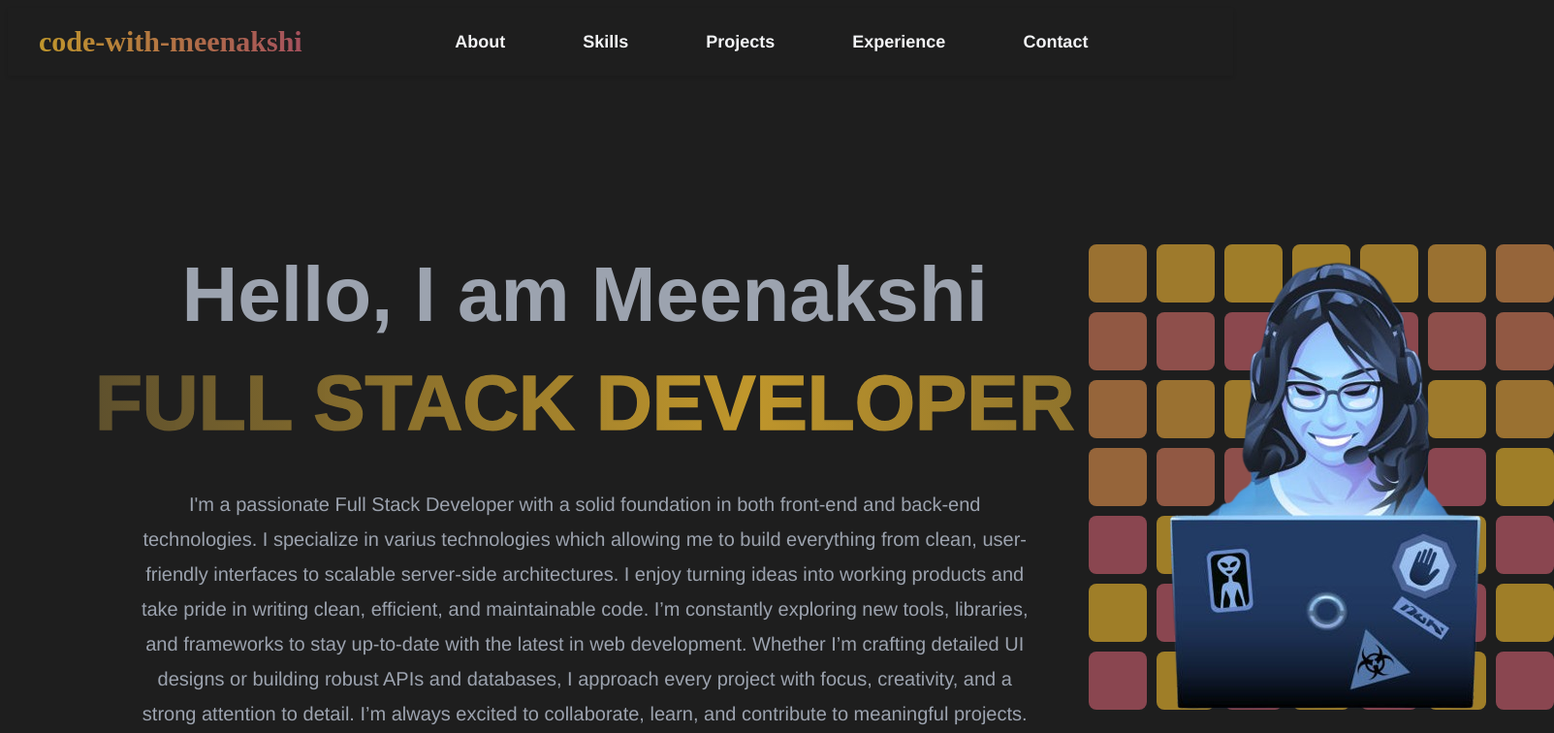
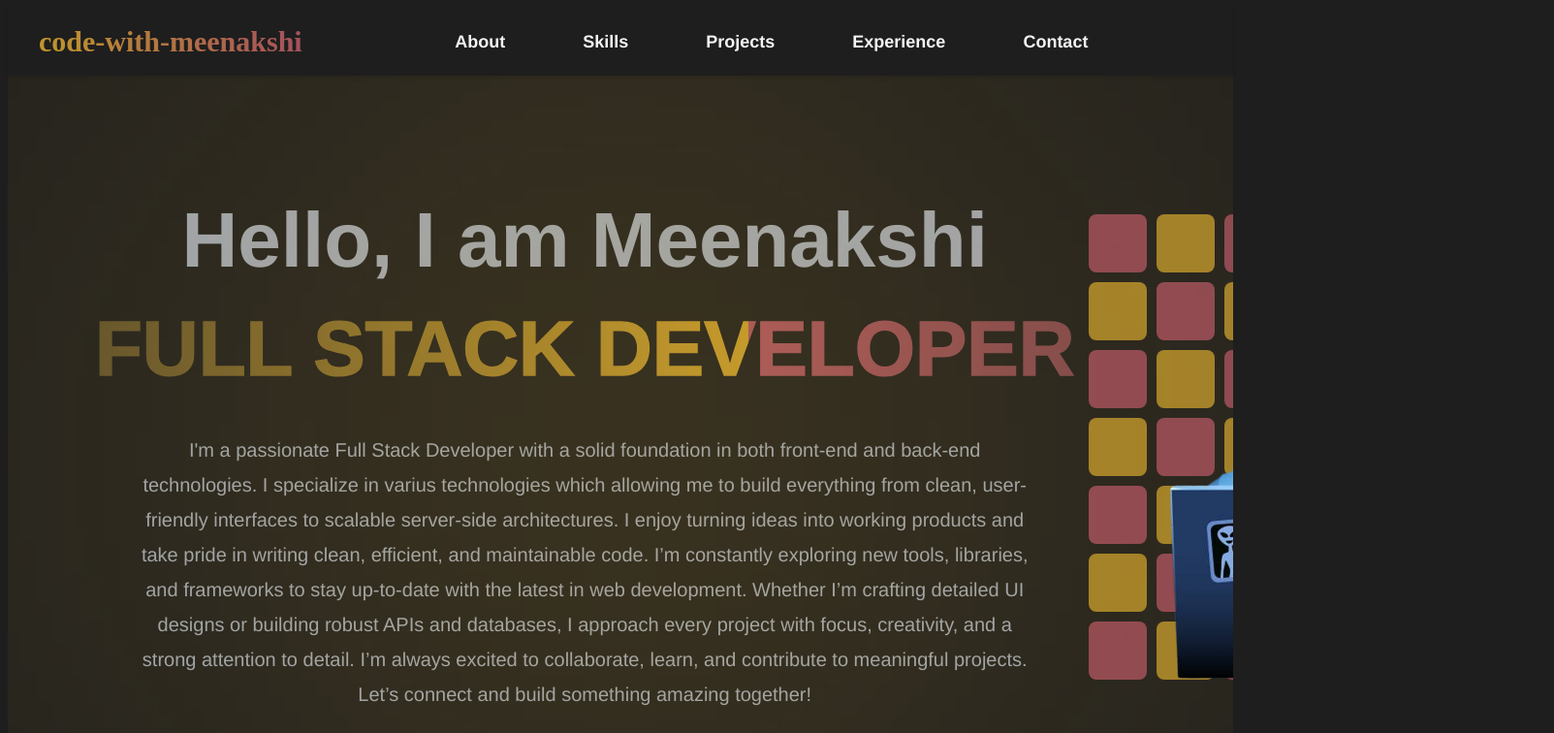
Before and after one commit to meenakshi-kondal/portfolio, an Angular app: page / in a window 1280 px wide. Shown: the top 756 px of the page at 97% size, 1603 px wide, since content can reach past the window. Built offline with nearby package versions, Linux system fonts and the light colour scheme.

Commit message:
update background of home page

```diff
--- a/public/assets/data/experience.json
+++ b/public/assets/data/experience.json
@@ -1,4 +1,10 @@
 [
+    {
+        "name": "Jupitice Justice Technologies",
+        "position": "Software Engineer",
+        "duration": "May 2025 - Present",
+        "image": "/assets/images/jupitice.png"
+    },
     {
         "name": "WisewayTec",
         "position": "Full Stack Developer",
--- a/public/assets/data/skill.json
+++ b/public/assets/data/skill.json
@@ -25,6 +25,10 @@
             {
                 "name": "Vue.js",
                 "image": "/assets/images/vue.png"
+            },
+             {
+                "name": "Vanila",
+                "image": "/assets/images/vanila.png"
             }
         ]
     },
--- a/src/app/components/home/home.component.scss
+++ b/src/app/components/home/home.component.scss
@@ -1,12 +1,17 @@
+.content-container {
+  position: relative;
+  background-color: var(--color-background);
+  overflow: hidden;
+
   .home-content {
     display: flex;
     justify-content: space-between;
     align-items: center;
     padding: 100px 0;
     gap: 40px;
+    height: 65vh;
 
     .content {
-    padding-top: 50px;
       flex: 1;
       text-align: center;
       display: flex;
@@ -24,7 +29,7 @@
         font-weight: 700;
         color: transparent;
         -webkit-text-stroke: 1.5px transparent;
-      background: linear-gradient(270deg, var(--color-primary), var(--color-surface), var(--color-primary));
+        background: linear-gradient(270deg, var(--color-primary), var(--color-surface), var(--color-secondary));
         background-size: 200% auto;
         -webkit-background-clip: text;
         -webkit-text-stroke-color: transparent;
@@ -50,11 +55,12 @@
       justify-content: flex-end;
 
       position: relative;
+
       .grid-patch {
         position: absolute;
         display: grid;
         grid-template-columns: repeat(7, 60px);
-      grid-template-rows: repeat(3, 60px);
+        grid-template-rows: repeat(4, 60px);
         gap: 10px;
         top: 5%;
         z-index: 2;
@@ -69,15 +75,25 @@
         animation: colorShift 3s infinite alternate ease-in-out;
         opacity: 0.8;
         animation-delay: var(--delay, 0s);
+
       }
 
       .square:nth-child(odd) {
         background-color: var(--color-secondary);
       }
+
       @keyframes colorShift {
-      0%   { background-color: var(--color-secondary); }
-      50%  { background-color: var(--color-primary); }
-      100% { background-color: var(--color-secondary); }
+        0% {
+          background-color: var(--color-secondary);
+        }
+
+        50% {
+          background-color: var(--color-primary);
+        }
+
+        100% {
+          background-color: var(--color-secondary);
+        }
       }
 
       img {
@@ -86,7 +102,7 @@
         z-index: 99;
       }
     }
-
+  }
 }
 
 @keyframes borderMove {
@@ -109,34 +125,56 @@
   }
 }
 
+.content-container::before {
+  content: "";
+  position: absolute;
+  top: 50%;
+  left: 50%;
+  width: 500px;
+  height: 500px;
+  background: var(--color-primary);
+  filter: blur(390px);
+  transform: translate(-50%, -50%);
+  pointer-events: none;
+  z-index: 0;
+}
+
 // mobile responsive
 @media (max-width: 768px) {
-  .home-content{
+  .home-content {
     flex-direction: column;
-    padding:0 !important;
+    padding: 0 !important;
+    height: fit-content !important;
   }
 
   .profile {
     order: -1;
+
+    .grid-patch {
+      display: none !important;
+    }
   }
 
   .content {
     text-align: center;
 
     padding-top: 0 !important;
+
     .greetings {
-      font-size: 28px!important;
+      font-size: 28px !important;
 
     }
+
     .name {
-      font-size: 30px!important;
+      font-size: 30px !important;
 
     }
+
     .description {
       line-height: 1.5 !important;
-      padding:0 10px !important;
-      margin-top:15px !important;
-      text-align:justify !important;
+      padding: 0 10px !important;
+      margin-top: 15px !important;
+      text-align: justify !important;
     }
   }
 }
--- a/src/app/components/projects/projects.component.scss
+++ b/src/app/components/projects/projects.component.scss
@@ -13,7 +13,7 @@
 		margin: 20px 0;
 		overflow: hidden;
 		color: var(--color-muted);
-		box-shadow: 0 4px 12px rgba(0, 0, 0, 0.3);
+		box-shadow: 0 4px 12px rgba(0 0 0);
 
 		.card-bar {
 			border-top-left-radius: 12px;
--- a/src/app/components/skills/skills.component.scss
+++ b/src/app/components/skills/skills.component.scss
@@ -52,6 +52,7 @@
 				font-size: var(--text-medium);
 				img {
 					margin-right: 5px;
+					border-radius: 5px;
 				}
 				.tech-name {
 					display: flex;
--- a/src/styles.scss
+++ b/src/styles.scss
@@ -28,6 +28,6 @@ body {
 // mobile responsive
 @media (max-width: 768px) {
   .content-container {
-    padding: 10px 20px !important;
+    padding: 10px 30px !important;
   }
 }
```
Also changed, not shown: public/assets/images/jupitice.png (added), public/assets/images/vanila.png (added). Lines whose indentation alone changed are shown as unchanged.
